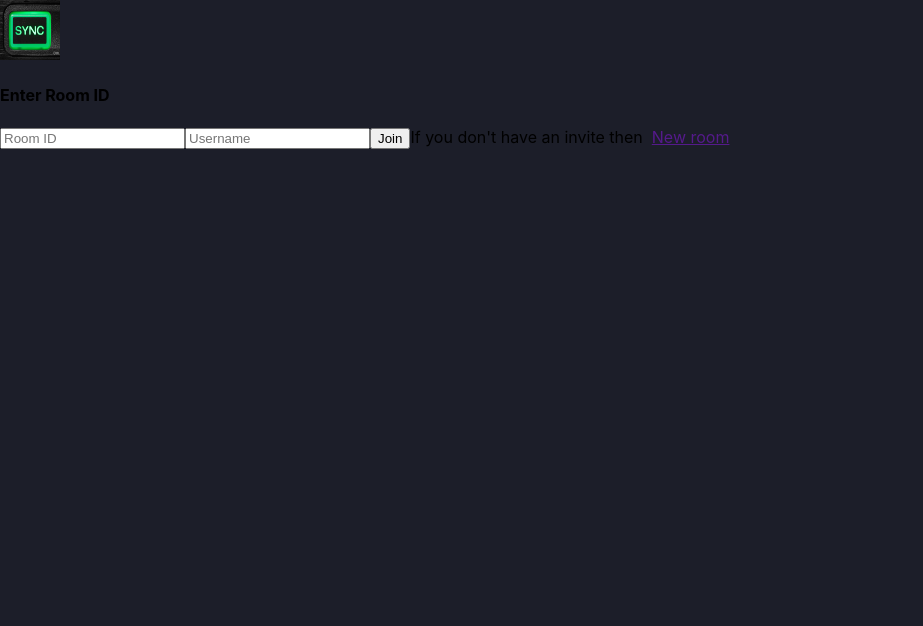
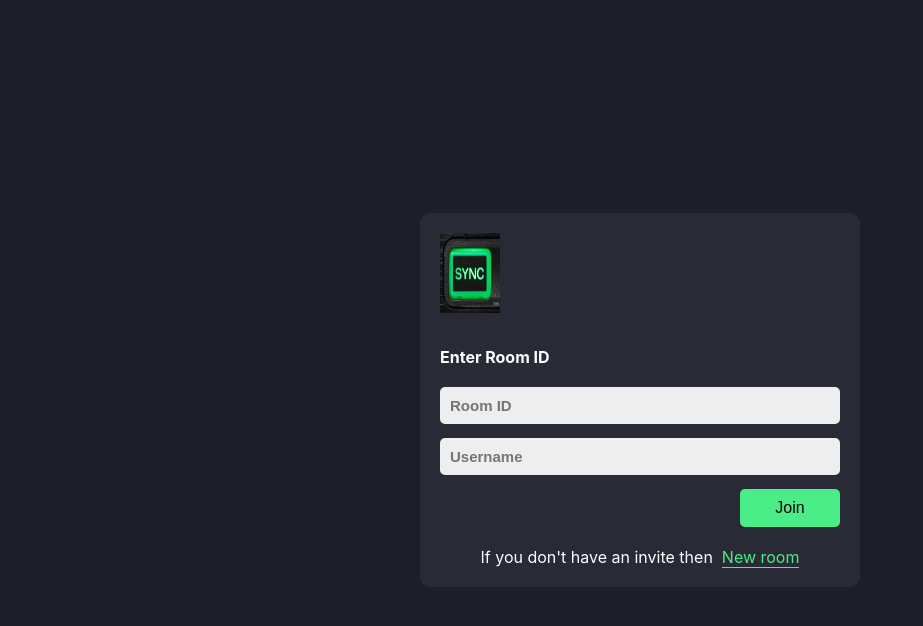
Before and after one commit to Amogh24/codEditor, a React (Create React App) app in the folder frontend/editor/: page / in a window 1280 px wide. Shown: the top 626 px of the page, without its empty margins (0-923 px from the left). Built offline with nearby package versions, Linux system fonts and the light colour scheme.

Commit message:
home page css changed

```diff
--- a/frontend/editor/src/App.css
+++ b/frontend/editor/src/App.css
@@ -1,38 +1,76 @@
-.App {
-  text-align: center;
+
+.homePageWrapper{
+  display:flex;
+  align-items: center;
+  justify-content: center;
+  color:white;
+  height: 100vh;
 }
 
-.App-logo {
-  height: 40vmin;
-  pointer-events: none;
+.formWrapper{
+  background-color: #282a36;
+  padding: 20px;
+  border-radius: 10px;
+  width: 400px;
+  max-width: 90%;
 }
 
-@media (prefers-reduced-motion: no-preference) {
-  .App-logo {
-    animation: App-logo-spin infinite 20s linear;
-  }
+.inputGroup{
+  display: flex;
+  flex-direction: column;
 }
 
-.App-header {
-  background-color: #282c34;
-  min-height: 100vh;
-  display: flex;
-  flex-direction: column;
-  align-items: center;
-  justify-content: center;
-  font-size: calc(10px + 2vmin);
-  color: white;
+.mainLabel{
+  margin-top: 0px;
+  margin-bottom: 20px;
+}
+.homePageLogo{
+  height: 80px;
+  margin-bottom: 30px;
+}
+.inputBox{
+  padding: 10px;
+  border-radius: 5px;
+  outline: none;
+  border:none;
+  margin-bottom: 14px;
+  background-color: #eee;
+  font-size: 15px;
+  font-weight: bold;
 }
 
-.App-link {
-  color: #61dafb;
+.btn{
+  border:none;
+  padding: 10px;
+  border-radius: 5px;
+  font-size: 16px;
+  cursor: pointer;
+  transition: all 0.3s ease-in-out;
 }
 
-@keyframes App-logo-spin {
-  from {
-    transform: rotate(0deg);
-  }
-  to {
-    transform: rotate(360deg);
-  }
+.joinBtn{
+  background-color: #4aed88;
+  width: 100px;
+  margin-left: auto;
 }
+
+.joinBtn:hover{
+  background-color: #2b824c;
+}
+
+.createInfo{
+  margin:0 auto;
+  margin-top: 20px;
+}
+
+.createNewBtn{
+  color: #4aed88;
+  text-decoration: none;
+  border-bottom: 1px solid #4aed88;
+  transition: all 0.3s ease-in-out;
+}
+
+.createNewBtn:hover{
+  color:#368654;
+  border-color: #368654;
+}
```
